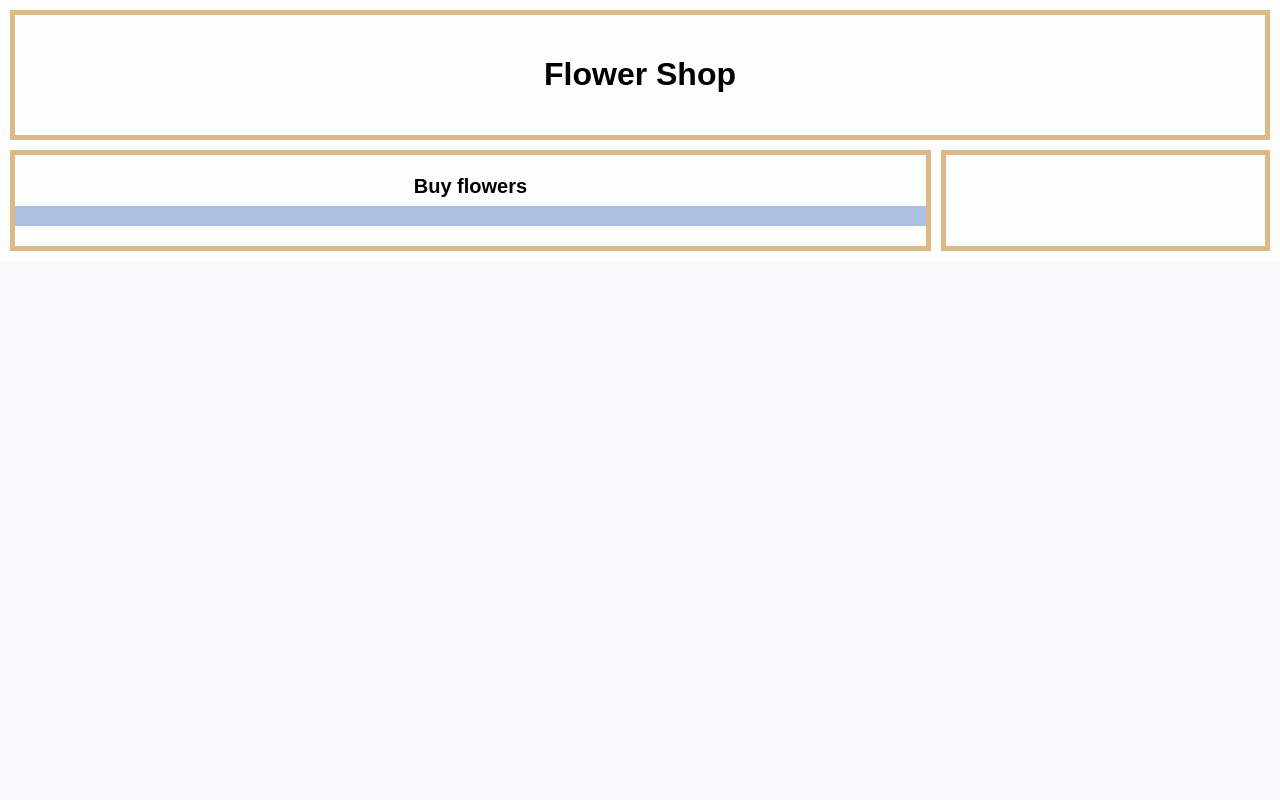
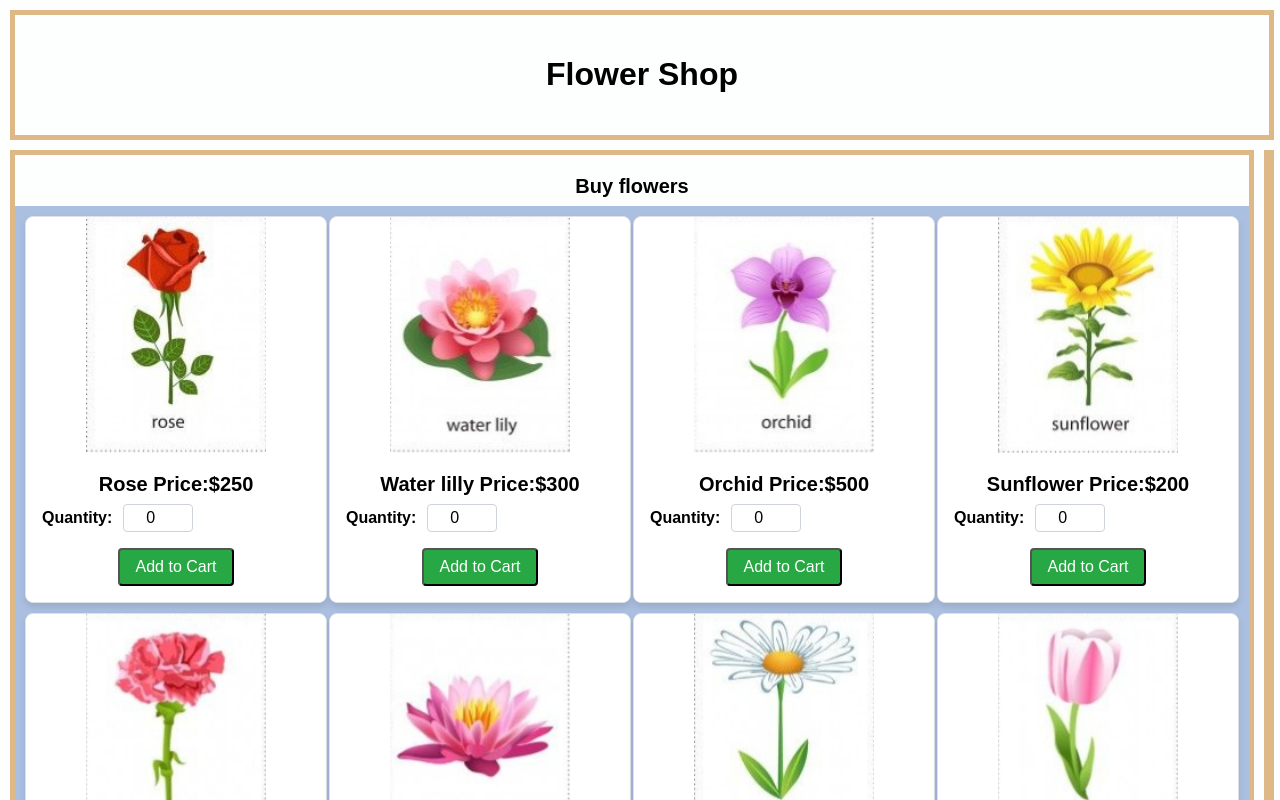
Before and after one commit to IT3133-Project/ICAE01, a React (Create React App) app in the folder ica01/: page / in a window 1280 px wide. Shown: the top 800 px of the page. Built offline with nearby package versions, Linux system fonts and the light colour scheme.

Commit message:
feat: Add Product component to display flowers from FlowerDB

```diff
--- a/ica01/src/components/Products.js
+++ b/ica01/src/components/Products.js
@@ -1,5 +1,7 @@
 
 import '../assets/CSS/layout.css';
+import Product from './Product'
+import {flowers} from '../components/FlowerDB'
 
 
 export default function Products(){
@@ -14,6 +16,9 @@ export default function Products(){
                 <div className="grid-container">
                     {
                         //product
+                        flowers.map((prod) => (
+                            <Product product={prod}  />
+                        ))
                     }
                 </div>
 
```
